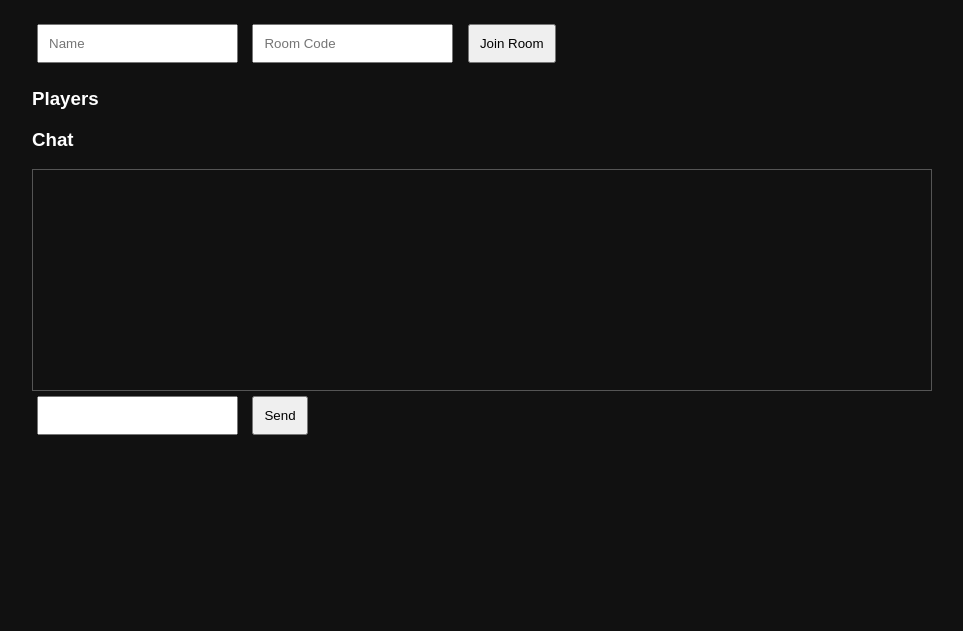
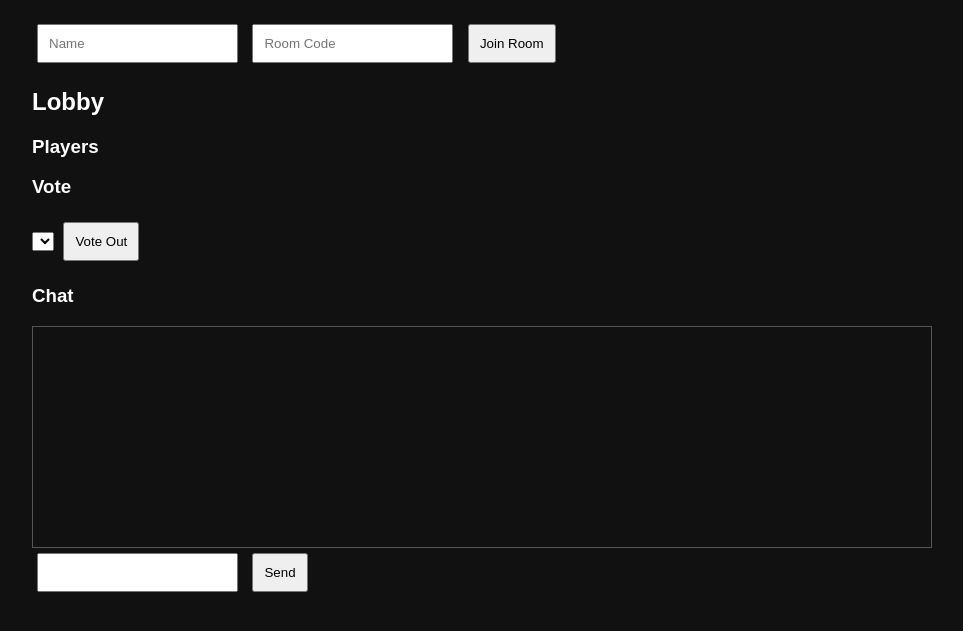
Before and after one commit to shjaiavdjwof/cautious-spoon, a website: page index.html in a window 1280 px wide. Shown: the part 81-712 px from the top of the page, without its empty margins (158-1121 px from the left). Drawn offline with nearby package versions, Linux system fonts and the light colour scheme; no server answers.

Commit message:
Add voting functionality to the game interface

```diff
--- a/index.html
+++ b/index.html
@@ -39,19 +39,33 @@ Join Room
 </button>
 
 <div id="hostControls" style="display:none;">
+
     <button onclick="startGame()">
         Start Game
     </button>
+
+    <button onclick="nextPhase()">
+        Next Phase
+    </button>
+
 </div>
 
 <h2 id="status"></h2>
+<h2 id="phase">Lobby</h2>
 <h2 id="role"></h2>
 
 <h3>Players</h3>
 <div id="players"></div>
 
+<h3>Vote</h3>
+
+<select id="voteTarget"></select>
+
+<button onclick="votePlayer()">
+Vote Out
+</button>
+
 <h3>Chat</h3>
-
 <div id="chat"></div>
 
 <input id="message">
```
